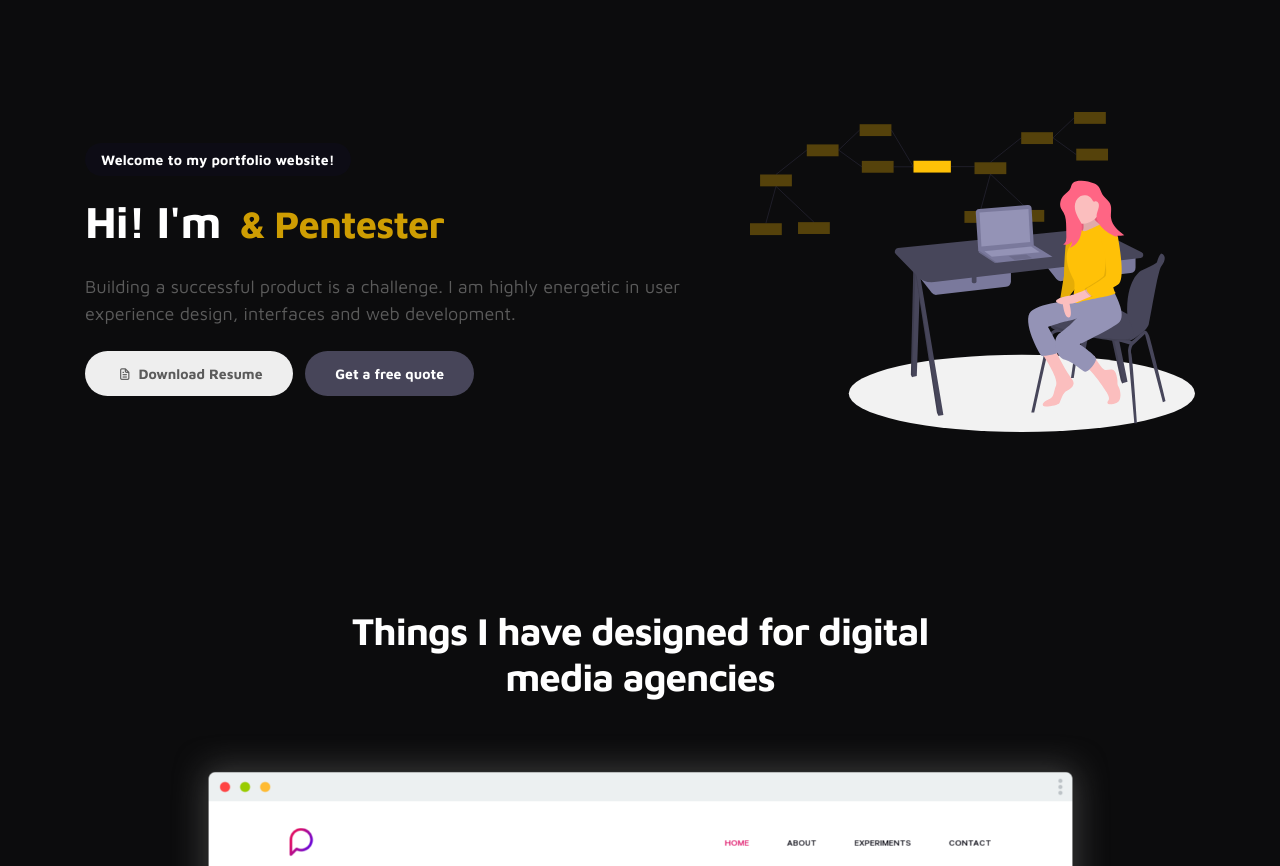
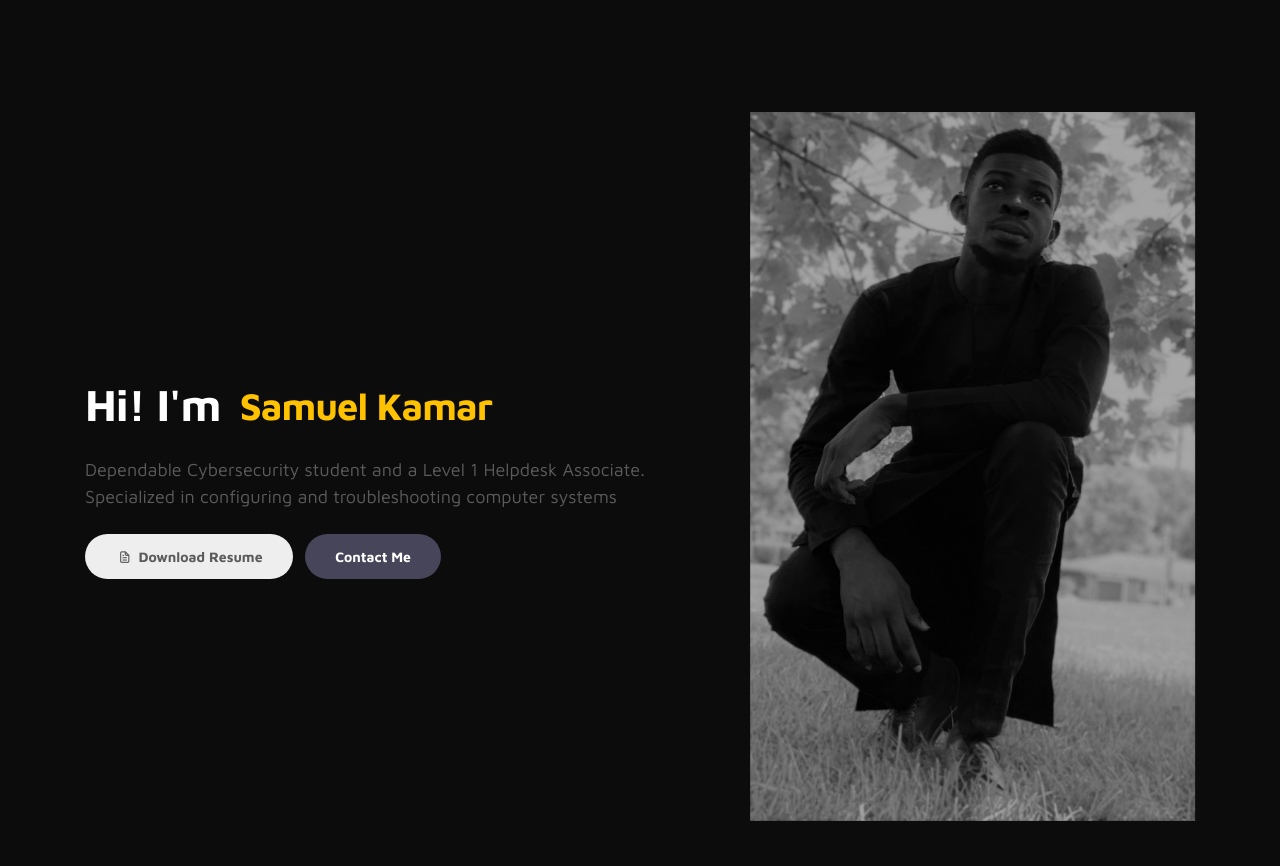
Before and after one commit to kamar101/Python-Portfolio-Website, a Flask app: page / in a window 1280 px wide. Shown: the part 86-952 px from the top of the page. Run offline with Flask 2, Linux system fonts and the light colour scheme; some libraries are stand-ins or nearby versions.

Commit message:
added pics and project'

```diff
--- a/database.csv
+++ b/database.csv
@@ -1,2 +1,3 @@
 name,email,message
 saf,d@d,asdfa
+,,
--- a/server.py
+++ b/server.py
@@ -39,15 +39,15 @@ def recieved_form():
     else:
         return 'Something went wrong'
 
-# @app.route('/Resume')
-# def sendResume():
-#     return send_file('./templates/samuelKamar_Resume.docx',
-#                 mimetype='application/vnd.openxmlformats-officedocument.wordprocessingml.document',
-#                 attachment_filename='samuelKamar_Resume.docx',
-#                 as_attachment=True)
+@app.route('/Resume')
+def sendResume():
+    return send_file('./templates/Samuel_Kamar_Resume.pdf',
+                mimetype='application/pdf',
+                attachment_filename='Samuel_Kamar_Resume.pdf',
+                as_attachment=True)
 
-@app.route("/templates/samuelKamar_Resume.docx")
-def download_file(name):
-    return send_from_directory(
-        app.config['UPLOAD_FOLDER'], name, as_attachment=True
-    )
+# @app.route("/templates/Samuel_Kamar.docx")
+# def download_file(name):
+#     return send_from_directory(
+#         app.config['UPLOAD_FOLDER'], name, as_attachment=True
+#     )
--- a/templates/index.html
+++ b/templates/index.html
@@ -66,7 +66,6 @@ https://www.tooplate.com/view/2115-marvel
 
                 <div class="col-lg-7 col-md-12 col-12 d-flex align-items-center">
                     <div class="about-text">
-                        <small class="small-text">Welcome to <span class="mobile-block">my portfolio website!</span></small>
                         <h1 class="animated animated-text">
                             <span class="mr-2">Hi! I'm</span>
                                 <div class="animated-info">
@@ -76,18 +75,18 @@ https://www.tooplate.com/view/2115-marvel
                                 </div>
                         </h1>
 
-                        <p>Building a successful product is a challenge. I am highly energetic in user experience design, interfaces and web development.</p>
+                        <p>Dependable Cybersecurity student and a Level 1 Helpdesk Associate. Specialized in configuring and troubleshooting computer systems</p>
 
                         <div class="custom-btn-group mt-4">
                           <a href="Resume" class="btn mr-lg-2 custom-btn"><i class='uil uil-file-alt'></i> Download Resume</a>
-                          <a href="#contact" class="btn custom-btn custom-btn-bg custom-btn-link">Get a free quote</a>
+                          <a href="#contact" class="btn custom-btn custom-btn-bg custom-btn-link">Contact Me</a>
                         </div>
                     </div>
                 </div>
 
                 <div class="col-lg-5 col-md-12 col-12">
                     <div class="about-image svg">
-                        <img src="..\static\images\undraw\undraw_software_engineer_lvl5.svg" class="img-fluid" alt="svg image">
+                        <img src="..\static\images\undraw\sam3.jpg" class="img-fluid" alt="svg image">
                     </div>
                 </div>
 
@@ -103,39 +102,11 @@ https://www.tooplate.com/view/2115-marvel
                   <div class="col-lg-11 text-center mx-auto col-12">
 
                       <div class="col-lg-8 mx-auto">
-                        <h2>Things I have designed for digital media agencies</h2>
+                        <h2>Projects</h2>
                       </div>
 
                       <div class="owl-carousel owl-theme">
-                        <div class="item">
-                          <div class="project-info">
-                            <img src="..\static\images\project\project-image01.png" class="img-fluid" alt="project image">
-                          </div>
-                        </div>
-
-                        <div class="item">
-                          <div class="project-info">
-                            <img src="..\static\images\project\project-image02.png" class="img-fluid" alt="project image">
-                          </div>
-                        </div>
-
-                        <div class="item">
-                          <div class="project-info">
-                            <img src="..\static\images\project\project-image03.png" class="img-fluid" alt="project image">
-                          </div>
-                        </div>
-
-                        <div class="item">
-                          <div class="project-info">
-                            <img src="..\static\images\project\project-image04.png" class="img-fluid" alt="project image">
-                          </div>
-                        </div>
-
-                        <div class="item">
-                          <div class="project-info">
-                            <img src="..\static\images\project\project-image05.png" class="img-fluid" alt="project image">
-                          </div>
-                        </div>
+                        <div class="item-video" data-merge="1"><a class="owl-video" href="https://youtu.be/iLE6I-bJwFE"></a></div>
                       </div>
 
                   </div>
@@ -154,41 +125,31 @@ https://www.tooplate.com/view/2115-marvel
                     <div class="timeline">
                         <div class="timeline-wrapper">
                              <div class="timeline-yr">
-                                  <span>2019</span>
+                                  <span>2021</span>
                              </div>
                              <div class="timeline-info">
-                                  <h3><span>Project Manager</span><small>Best Studio</small></h3>
-                                  <p>Proin ornare non purus ut rutrum. Nulla facilisi. Aliquam laoreet libero ac pharetra feugiat. Cras ac fermentum nunc, a faucibus nunc.</p>
+                                  <h3><span>L1 Helpdesk Analyst</span><small>Bell Techlogix</small></h3>
+                                  <p>Serve as the single point of contact for all technology-related issues</p>
                              </div>
                         </div>
 
                         <div class="timeline-wrapper">
                             <div class="timeline-yr">
-                                <span>2018</span>
+                                <span>2020</span>
                             </div>
                             <div class="timeline-info">
-                                <h3><span>UX Designer</span><small>Digital Ace</small></h3>
-                                <p>Fusce rutrum augue id orci rhoncus molestie. Nunc auctor dignissim lacus vel iaculis.</p>
+                                <h3><span>Security Guard</span><small>Securitas</small></h3>
+                                <p></p>
                             </div>
                         </div>
 
                         <div class="timeline-wrapper">
                             <div class="timeline-yr">
-                                <span>2016</span>
+                                <span>2020</span>
                             </div>
                             <div class="timeline-info">
-                                <h3><span>UI Freelancer</h3>
-                                <p>Sed fringilla vitae enim sit amet cursus. Sed cursus dictum tortor quis pharetra. Pellentesque habitant morbi tristique senectus et netus et malesuada fames ac turpis egestas.</p>
-                            </div>
-                        </div>
-
-                        <div class="timeline-wrapper">
-                            <div class="timeline-yr">
-                                <span>2014</span>
-                            </div>
-                            <div class="timeline-info">
-                                <h3><span>Junior Designer<small>Crafted Co.</small></h3>
-                                <p>Cras scelerisque scelerisque condimentum. Nullam at volutpat mi. Nunc auctor ipsum eget magna consequat viverra.</p>
+                                <h3><span>Delivery Driver<small>DoorDash</small></h3>
+                                <p></p>
                             </div>
                         </div>
 
@@ -201,31 +162,21 @@ https://www.tooplate.com/view/2115-marvel
                     <div class="timeline">
                         <div class="timeline-wrapper">
                              <div class="timeline-yr">
-                                  <span>2017</span>
+                                  <span>2022</span>
                              </div>
                              <div class="timeline-info">
-                                  <h3><span>Mobile Web</span><small>Master Design</small></h3>
-                                  <p>Please tell your friends about Tooplate website. That would be very helpful. We need your support.</p>
+                                  <h3><span>Associate Cybersecurity</span><small>Ivy Tech Community College</small></h3>
+                                  <p>GPA: 4.0, Dean’s List</p>
                              </div>
                         </div>
 
                         <div class="timeline-wrapper">
                             <div class="timeline-yr">
-                                <span>2015</span>
+                                <span>2021</span>
                             </div>
                             <div class="timeline-info">
-                                <h3><span>User Interfaces</span><small>Creative Agency</small></h3>
-                                <p><a rel="nofollow" href="https://www.facebook.com/tooplate">Tooplate</a> is a great website to download HTML templates without any login or email.</p>
-                            </div>
-                        </div>
-
-                        <div class="timeline-wrapper">
-                            <div class="timeline-yr">
-                                <span>2013</span>
-                            </div>
-                            <div class="timeline-info">
-                                <h3><span>Artwork Design</span><small>New Art School</small></h3>
-                                <p>You can freely use Tooplate's templates for your business or personal sites. You cannot redistribute this template without a permission.</p>
+                                <h3><span>Certificate, Information Technology Help Desk</span><small>Ivy Tech Community College</small></h3>
+                                <p> GPA: 4.0, Summa Cum Laude</p>
                             </div>
                         </div>
 
@@ -243,14 +194,14 @@ https://www.tooplate.com/view/2115-marvel
 
           <div class="col-lg-5 mr-lg-5 col-12">
             <div class="google-map w-100">
-              <iframe src="https://www.google.com/maps/embed?pb=!1m18!1m12!1m3!1d12088.558402180099!2d-73.99373482142036!3d40.75895421922642!2m3!1f0!2f0!3f0!3m2!1i1024!2i768!4f13.1!3m3!1m2!1s0x89c25855b8fb3083%3A0xa0f9aef176042a5c!2sTheater+District%2C+New+York%2C+NY%2C+USA!5e0!3m2!1sen!2smm!4v1549875377188" width="400" height="300" frameborder="0" style="border:0" allowfullscreen></iframe>
+              <iframe src="https://www.google.com/maps/embed?pb=!1m18!1m12!1m3!1d3065.525980222147!2d-86.25347008436466!3d39.79519200112769!2m3!1f0!2f0!3f0!3m2!1i1024!2i768!4f13.1!3m3!1m2!1s0x886b57d382e1c837%3A0x7bd86b549b23c0d0!2s2110%20N%20Lynhurst%20Dr%2C%20Speedway%2C%20IN%2046224!5e0!3m2!1sen!2sus!4v1635129042048!5m2!1sen!2sus" width="400" height="300" style="border:0;" allowfullscreen="" loading="lazy"></iframe>
             </div>
 
             <div class="contact-info d-flex justify-content-between align-items-center py-4 px-lg-5">
                 <div class="contact-info-item">
                   <h3 class="mb-3 text-white">Say hello</h3>
-                  <p class="footer-text mb-0">010 020 0960</p>
-                  <p><a href="mailto:hello@company.co">hello@company.co</a></p>
+                  <p class="footer-text mb-0">317-665-7835</p>
+                  <p><a href="mailto:hello@company.co">kamarsamuel9@gmail.com</a></p>
                 </div>
 
                 <ul class="social-links">
@@ -295,12 +246,6 @@ https://www.tooplate.com/view/2115-marvel
      <footer class="footer py-5">
           <div class="container">
                <div class="row">
-
-                    <div class="col-lg-12 col-12">
-                        <p class="copyright-text text-center">Copyright &copy; 2019 Company Name . All rights reserved</p>
-                        <p class="copyright-text text-center">Designed by <a rel="nofollow" href="https://www.facebook.com/tooplate">Tooplate</a></p>
-                    </div>
-
                </div>
           </div>
      </footer>
```
Also changed, not shown: static/css/tooplate-style.css (+44 -1 lines), static/images/IMG_4851.jpg (added), static/images/undraw/sam3.jpg (added), static/js/owl.carousel.min.js, 1 other file.
